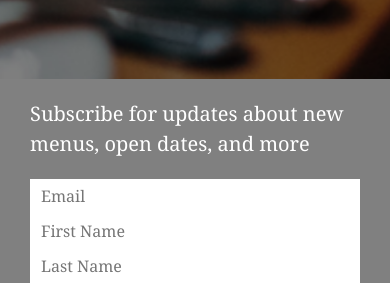
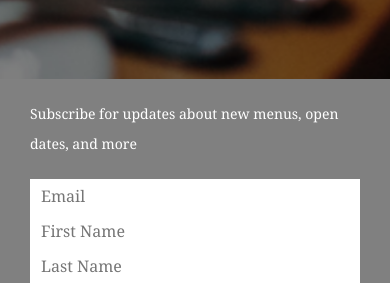
Before and after one commit to JonHMChan/blog, a Jekyll site: the page dinner/index.html, which Jekyll copies as it is, in a window 390 px wide. Shown: the part 731-1014 px from the top of the page. Built offline with Jekyll 4.4.1, drawn with Linux system fonts in a browser that asks for light colours.

Commit message:
Update responsive size for emails

```diff
--- a/dinner/index.html
+++ b/dinner/index.html
@@ -216,6 +216,9 @@
 	  			}
 	  			header .price {
 	  				margin: 15px 0;
+	  			}
+	  			section.email h3 {
+	  				font-size: 14px;
 	  			}
 	  			video#bgvid {
 	  				display: none;
```
